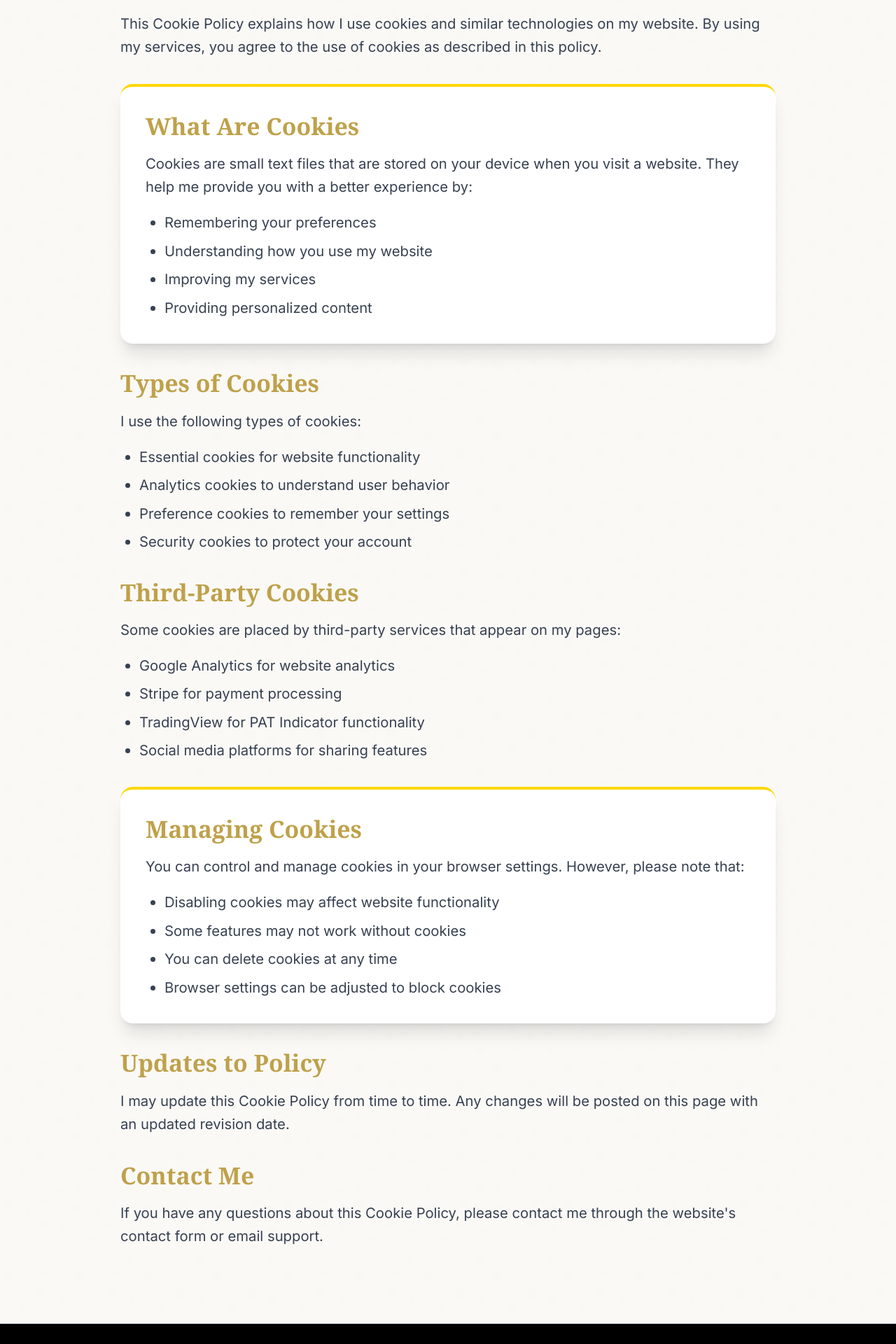
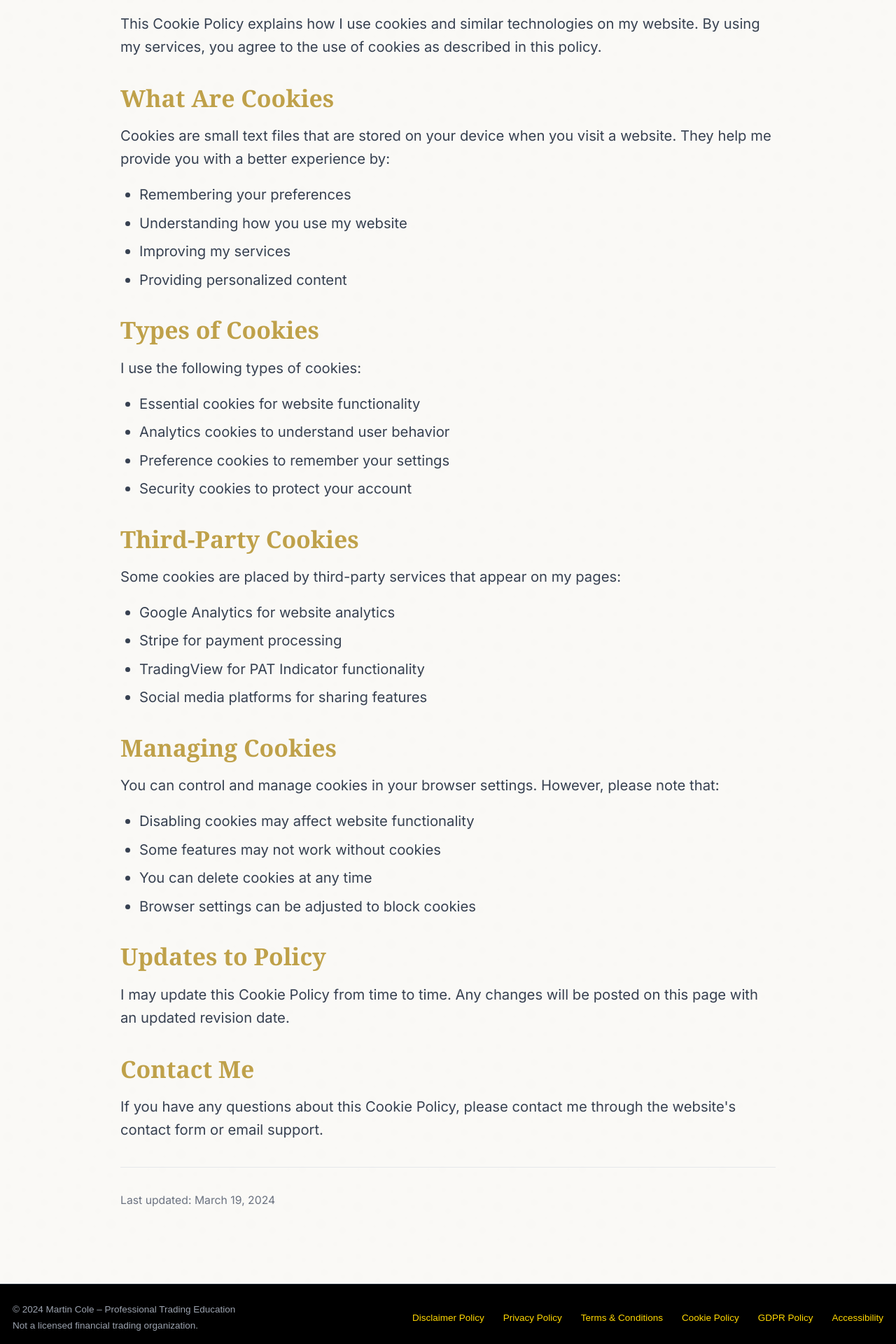
Before and after one commit to mentaldojo/learning-2-trade-site, a Next.js app: page /cookie-policy in a window 1280 px wide. Shown: the part 460-2380 px from the top of the page at 70% size. Built offline with nearby package versions, Linux system fonts and the light colour scheme.

Commit message:
Update cookie policy page to match legalese format, removing card styling

```diff
--- a/src/app/cookie-policy/page.tsx
+++ b/src/app/cookie-policy/page.tsx
@@ -61,7 +61,7 @@ export default function CookiePolicy() {
           </section>
 
           {/* What Are Cookies */}
-          <section className="bg-white rounded-2xl shadow-xl p-8 border-t-4" style={{ borderTopColor: '#FFD700' }}>
+          <section>
             <h2 className="text-2xl sm:text-3xl font-bold mb-4 font-serif" style={{ color: '#bfa14a' }}>What Are Cookies</h2>
             <div className="space-y-4">
               <p className="text-lg leading-relaxed">
@@ -105,7 +105,7 @@ export default function CookiePolicy() {
           </section>
 
           {/* Managing Cookies */}
-          <section className="bg-white rounded-2xl shadow-xl p-8 border-t-4" style={{ borderTopColor: '#FFD700' }}>
+          <section>
             <h2 className="text-2xl sm:text-3xl font-bold mb-4 font-serif" style={{ color: '#bfa14a' }}>Managing Cookies</h2>
             <p className="text-lg leading-relaxed">
               You can control and manage cookies in your browser settings. However, please note that:
@@ -133,6 +133,13 @@ export default function CookiePolicy() {
               If you have any questions about this Cookie Policy, please contact me through the website&apos;s contact form or email support.
             </p>
           </section>
+
+          {/* Last Updated */}
+          <div className="mt-12 pt-8 border-t border-gray-200">
+            <p className="text-sm text-gray-500">
+              Last updated: March 19, 2024
+            </p>
+          </div>
         </div>
       </div>
     </main>
```
